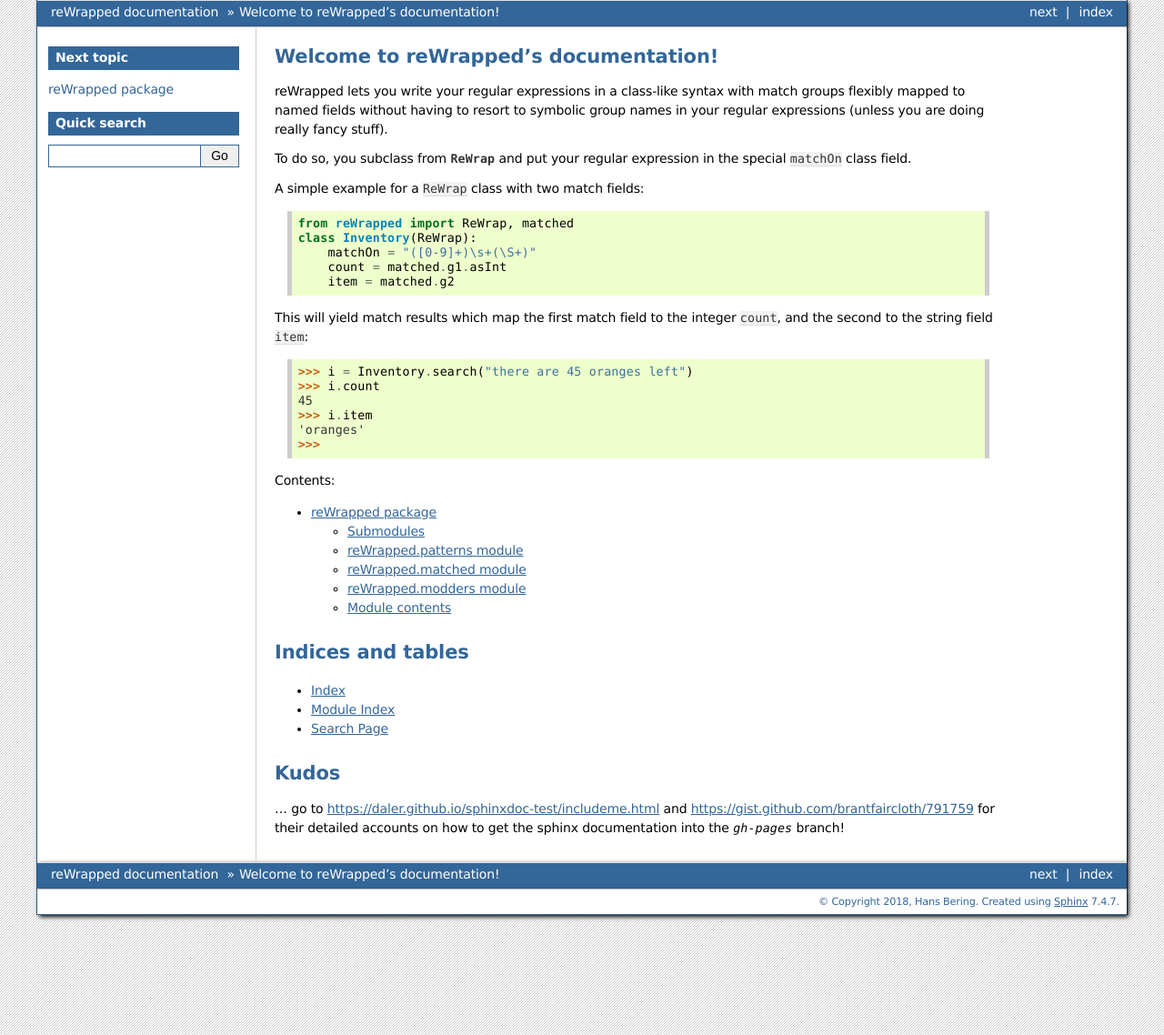
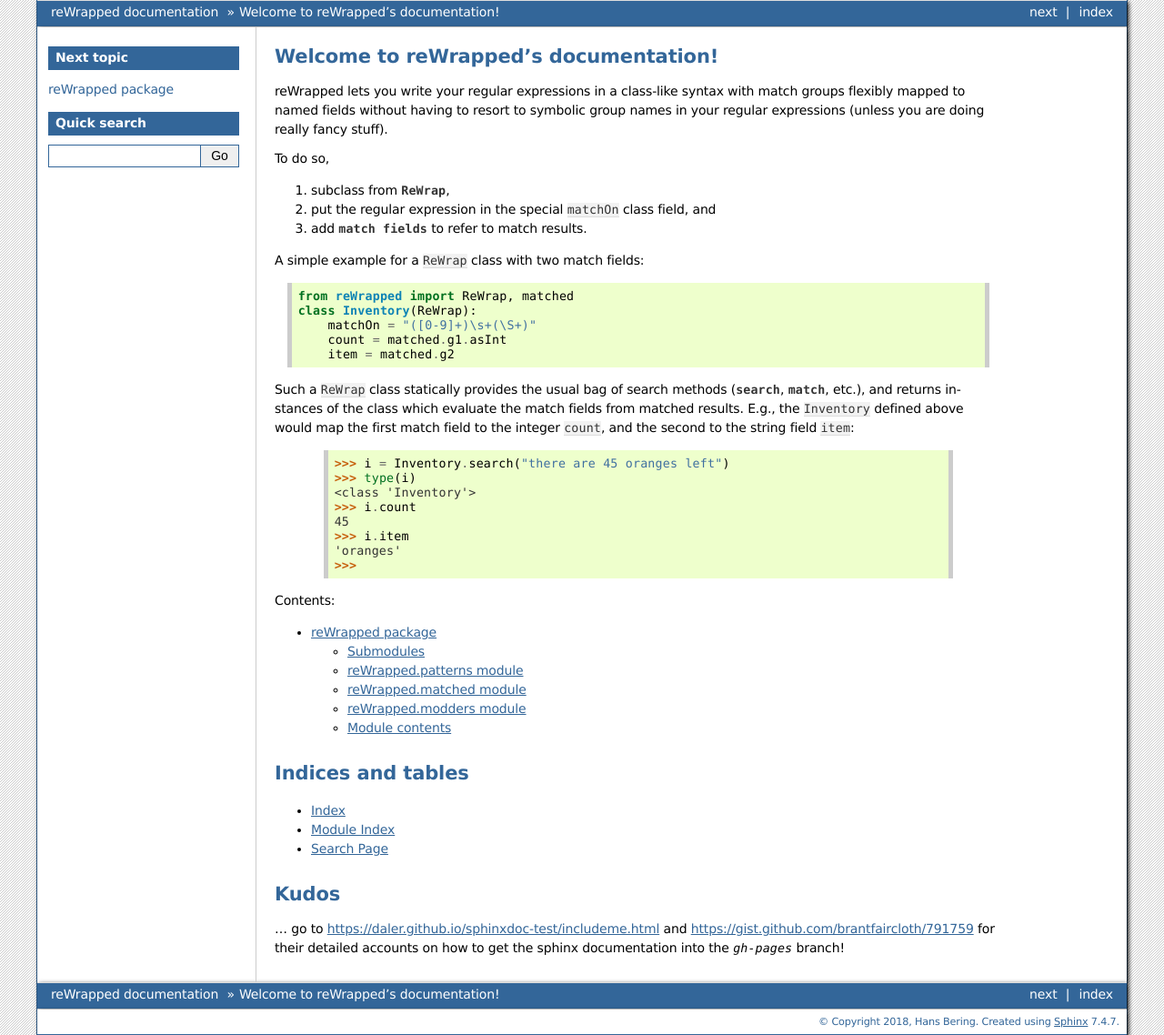
Before and after one commit to hansi-b/rewrapped, a Sphinx documentation site: the page built from docs/index.rst, in a window 1280 px wide. Shown: the whole page at 91% size. Built offline with Sphinx 7.4.7, drawn with Linux system fonts in a browser that asks for light colours.

Commit message:
some more doc details

```diff
--- a/docs/index.rst
+++ b/docs/index.rst
@@ -11,8 +11,11 @@
 having to resort to symbolic group names in your regular expressions
 (unless you are doing really fancy stuff).
 
-To do so, you subclass from :class:`~reWrapped.patterns.ReWrap` and put your regular expression
-in the special ``matchOn`` class field.
+To do so,
+
+#. subclass from :class:`~reWrapped.patterns.ReWrap`,
+#. put the regular expression in the special ``matchOn`` class field, and
+#. add :mod:`match fields <reWrapped.matched>` to refer to match results.
 
 A simple example for a ``ReWrap`` class with two match fields::
 
@@ -22,17 +25,30 @@
         count = matched.g1.asInt
         item = matched.g2
 
+Such a ``ReWrap`` class statically provides the usual bag of search methods
+(:func:`search <reWrapped.patterns.ReWrap.search>`, :func:`match <reWrapped.patterns.ReWrap.match>`, etc.),
+and returns instances of the class which evaluate the match fields from matched results.
+E.g., the ``Inventory`` defined above would map the first match field
+to the integer ``count``, and the second to the string field ``item``:
 
+  .. testsetup::
 
-This will yield match results which map the first match field
-to the integer ``count``, and the second to the string field ``item``::
+    from reWrapped import ReWrap, matched
+    class Inventory(ReWrap):
+        matchOn = "([0-9]+)\s+(\S+)"
+        count = matched.g1.asInt
+        item = matched.g2
 
-      >>> i = Inventory.search("there are 45 oranges left")
-      >>> i.count
-      45
-      >>> i.item
-      'oranges'
-      >>>
+  .. doctest::
+
+   >>> i = Inventory.search("there are 45 oranges left")
+   >>> type(i)
+   <class 'Inventory'>
+   >>> i.count
+   45
+   >>> i.item
+   'oranges'
+   >>>
 
 .. toctree::
    :maxdepth: 4
```
Also changed, not shown: 2 other files.
